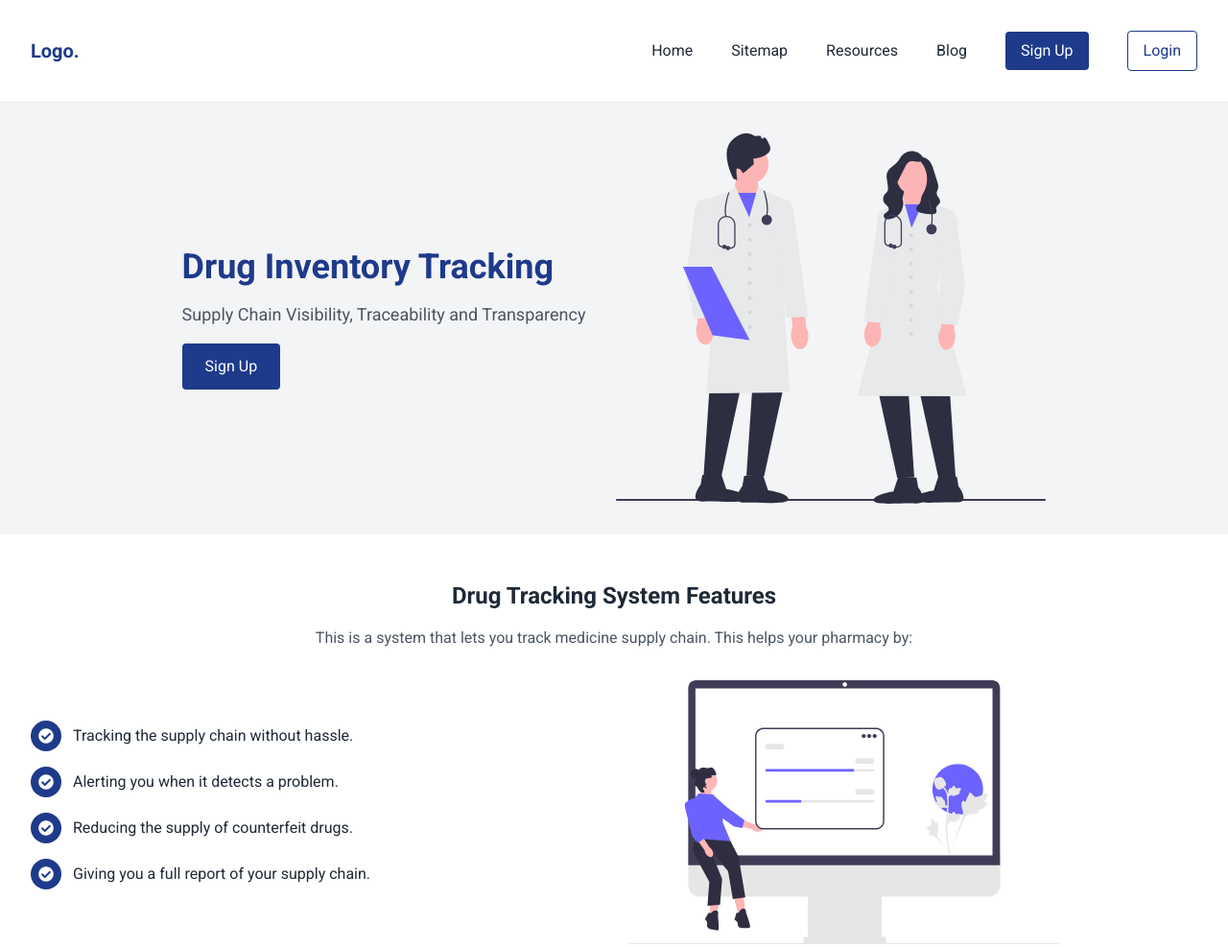
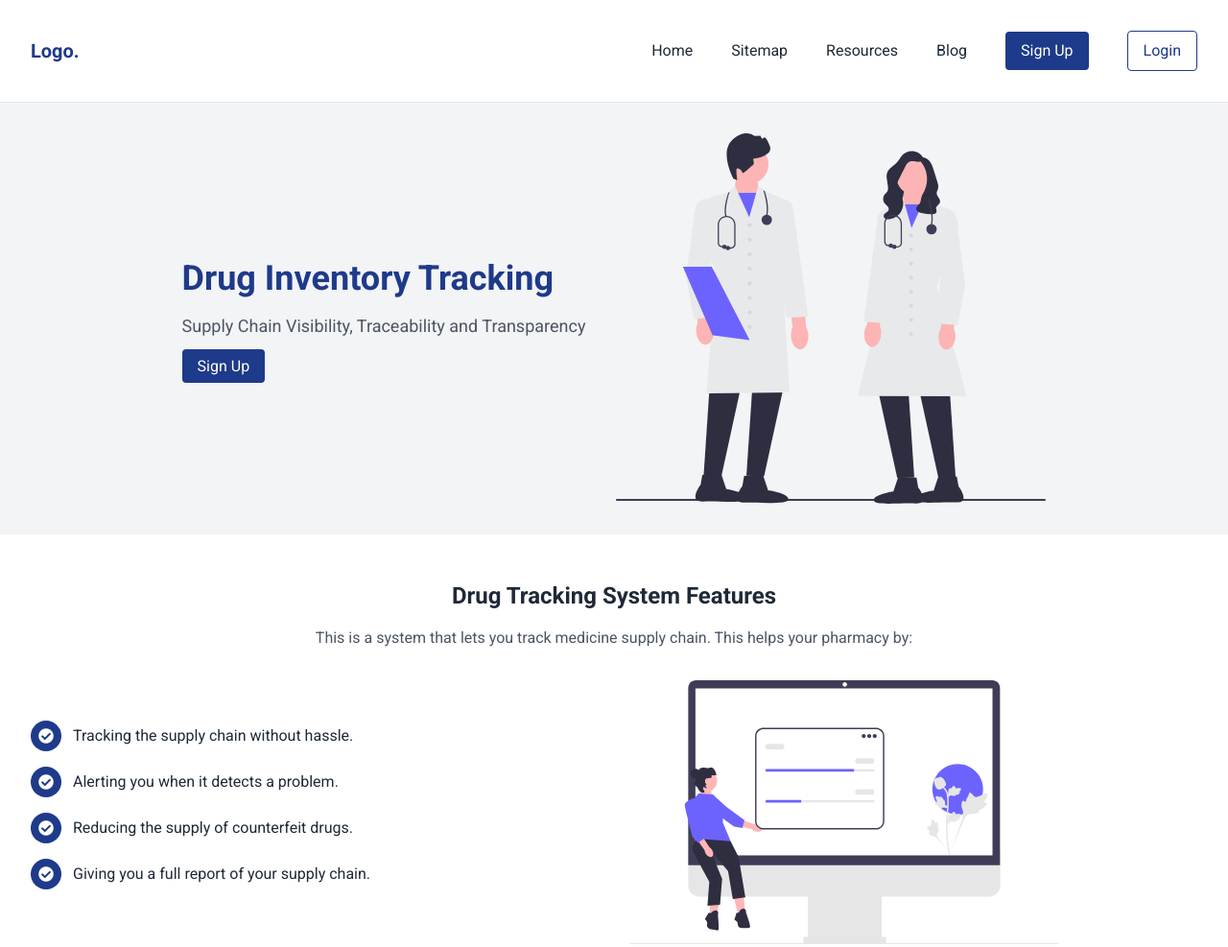
Before and after one commit to YashMhn/2nd-Year-Hackathon, a plain HTML site: page index.html in a window 1280 px wide. Shown: the top 987 px of the page at 96% size. Drawn offline with nearby package versions, Linux system fonts and the light colour scheme.

Commit message:
Update index.html

```diff
--- a/index.html
+++ b/index.html
@@ -44,7 +44,7 @@
         <div class="text-center md:text-left max-w-xl">
             <h1 class="text-4xl font-bold text-blue-900 mb-4">Drug Inventory Tracking</h1>
             <p class="text-lg text-gray-600 mb-4">Supply Chain Visibility, Traceability and Transparency</p>
-            <a href="signup.html" class="bg-blue-900 text-white px-6 py-3 rounded inline-block hover:bg-blue-800">Sign Up</a>
+            <a href="signup.html" class="bg-blue-900 text-white px-4 py-2 rounded hover:bg-blue-800">Sign Up</a>
         </div>
         <img alt="first image" src="docs/assets/images/Ill1.svg" class="w-full md:w-1/2 max-w-md h-auto mt-8 md:mt-0 ml-0 md:ml-8"/>
     </section>
```
